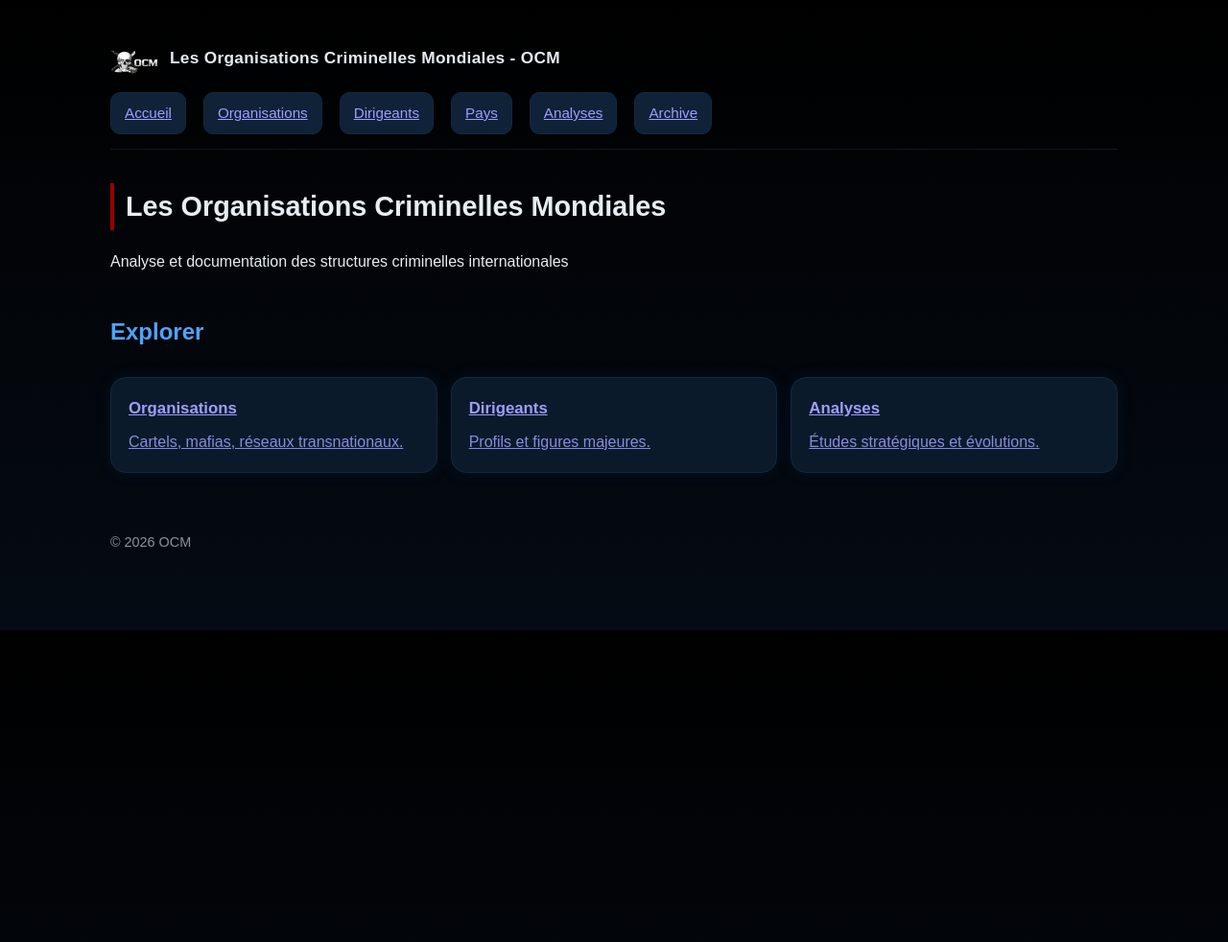
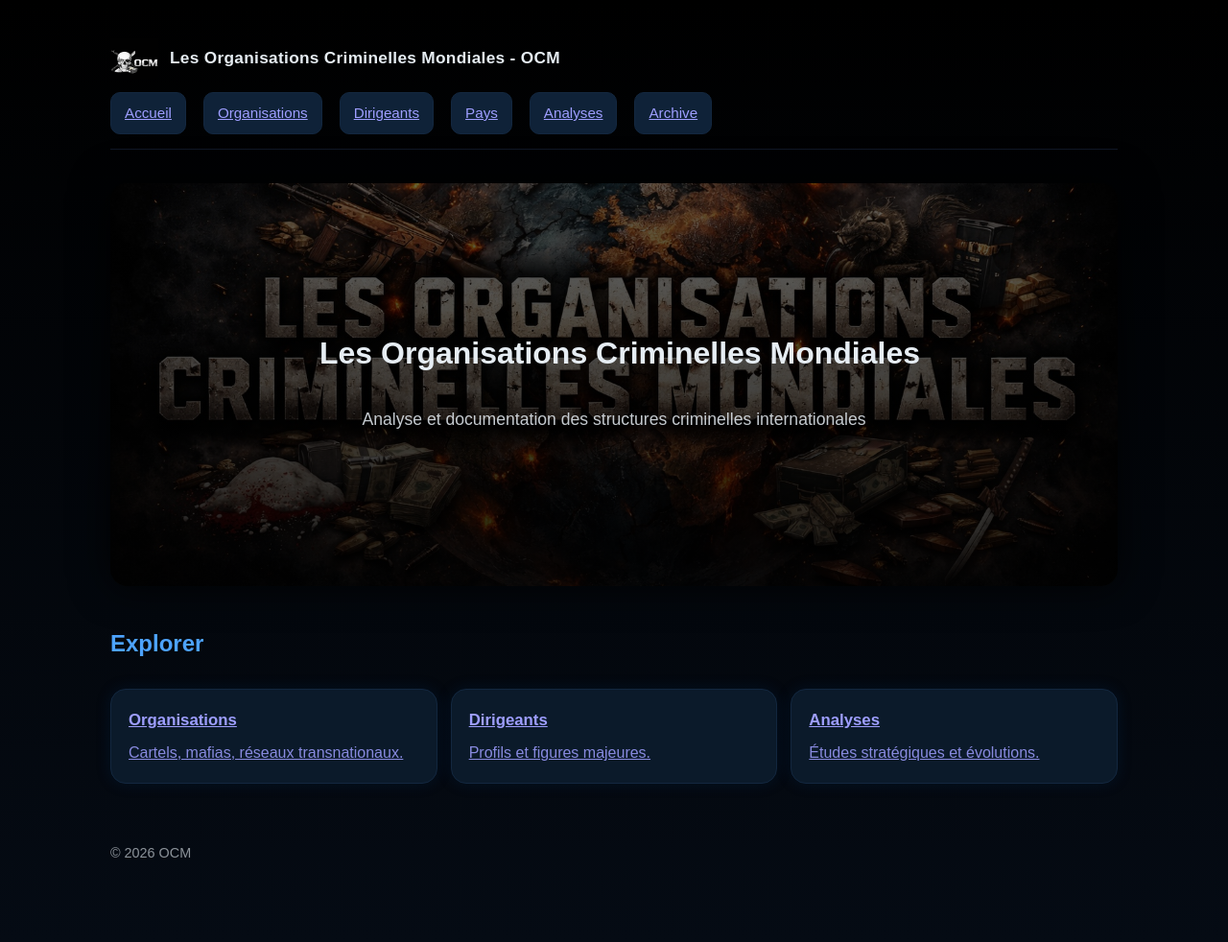
Before and after one commit to GEF67600/ocm, a Jekyll site: the page built from index.md, in a window 1280 px wide. Shown: the whole page at 96% size. Built offline with Jekyll 4.4.1, drawn with Linux system fonts in a browser that asks for light colours; before the commit the page ends 900 px from its top, so only the background shows below that.

Commit message:
Add hero banner and overlay styles
Added styles for hero banner and overlay.

```diff
--- a/assets/css/style.css
+++ b/assets/css/style.css
@@ -231,3 +231,39 @@ h2{
   transform:translateY(-2px);
   text-decoration:none;
 }
+
+/* HERO BANNIÈRE */
+
+.hero-banner{
+  position:relative;
+  width:100%;
+  height:420px;
+  background:url('../images/banniere.jpg') center/cover no-repeat;
+  border-radius:18px;
+  overflow:hidden;
+  margin-bottom:40px;
+  box-shadow:0 0 40px rgba(0,0,0,0.8);
+}
+
+.hero-overlay{
+  position:absolute;
+  inset:0;
+  background:linear-gradient(180deg, rgba(0,0,0,0.6), rgba(0,0,0,0.85));
+  display:flex;
+  flex-direction:column;
+  justify-content:center;
+  align-items:center;
+  text-align:center;
+  padding:20px;
+}
+
+.hero-overlay h1{
+  font-size:2em;
+  border-left:none;
+  margin-bottom:10px;
+}
+
+.hero-overlay p{
+  font-size:1.1em;
+  opacity:0.85;
+}
```
